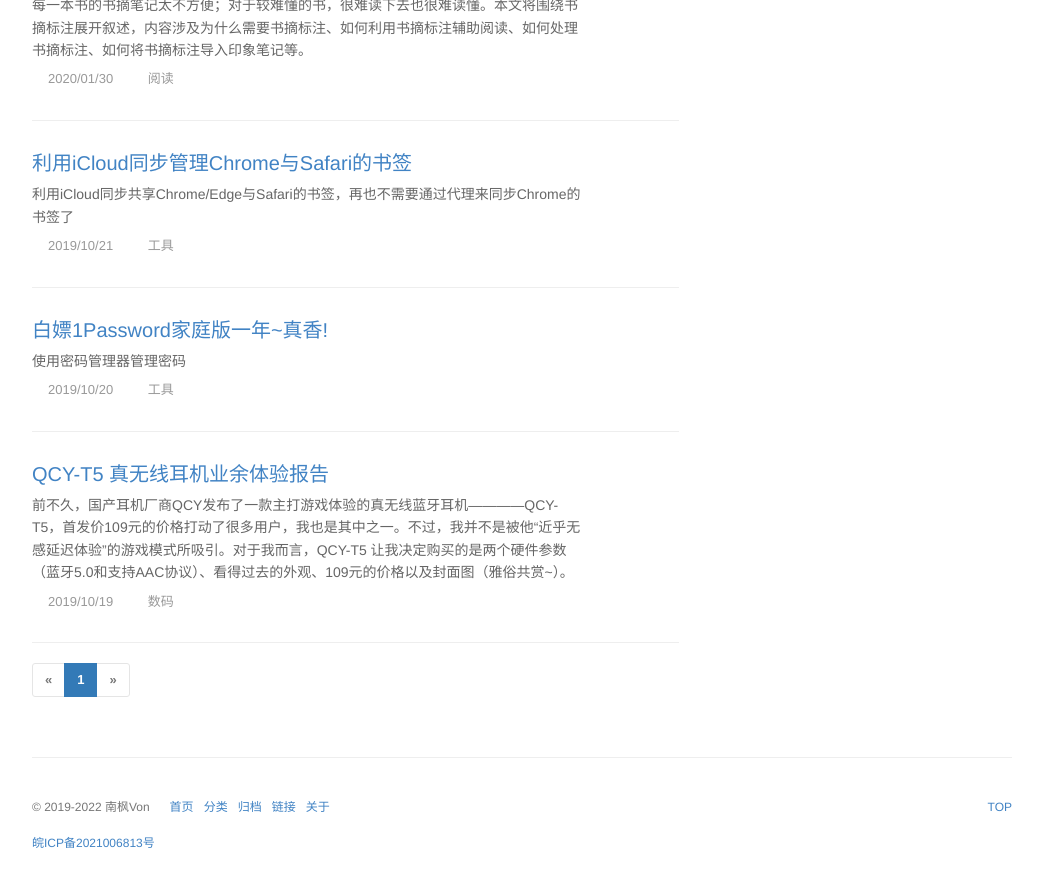
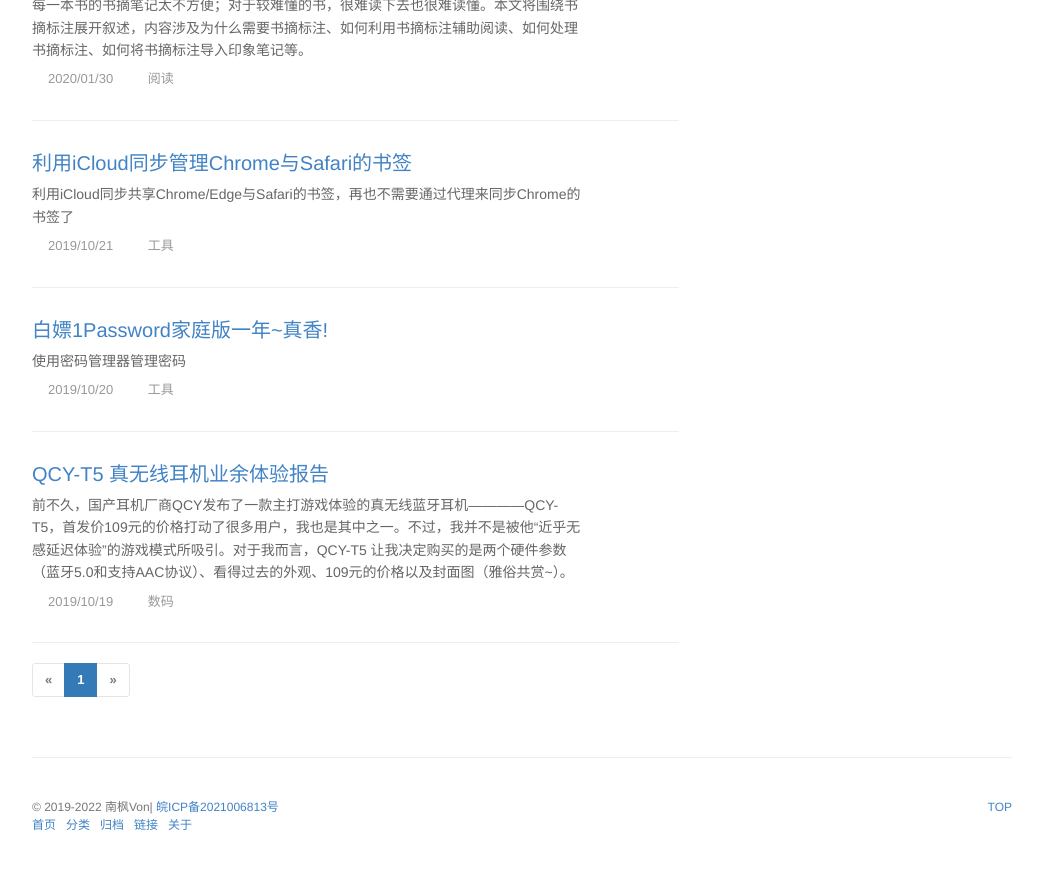
Before and after one commit to nanvon/nanvon.github.io, a Jekyll site: the page built from index.html, in a window 1280 px wide and 900 px high, scrolled down 1012 px. Shown: the top 887 px of the window, without its empty margins (118-1161 px from the left). Built offline with Jekyll 4.4.1, drawn with Linux system fonts in a browser that asks for light colours; some web fonts are replaced; the list of posts is cut into pages by our own code; comment, search, counter and statistics services are not loaded; a style sheet for code colours, icons or effects is not loaded.

Commit message:
Update footer.html

```diff
--- a/_includes/footer.html
+++ b/_includes/footer.html
@@ -5,7 +5,10 @@
   <div class="site-footer" role="contentinfo">
     <div class="copyright left mobile-block">
       © 2019-2022
-      <span title="{{ site.author}}">{{ site.author }}</span>
+      <span title="{{ site.author}}">
+        {{ site.author }}|
+        <a href="https://beian.miit.gov.cn/" target="_blank">皖ICP备2021006813号</a>
+      </span>
       <a href="javascript:window.scrollTo(0,0)" class="right mobile-visible">TOP</a>
     </div>
 
@@ -17,6 +20,7 @@
     <a href="{{ site.github.repository_url }}" target="_blank" aria-label="view source code">
       <span class="mega-octicon octicon-mark-github" title="GitHub"></span>
     </a>
+    <br/>
     <ul class="site-footer-links mobile-hidden">
       {% for nav in site.navs %}
       <li>
```
Also changed, not shown: other parts of _includes/footer.html (+0 -2 lines).
